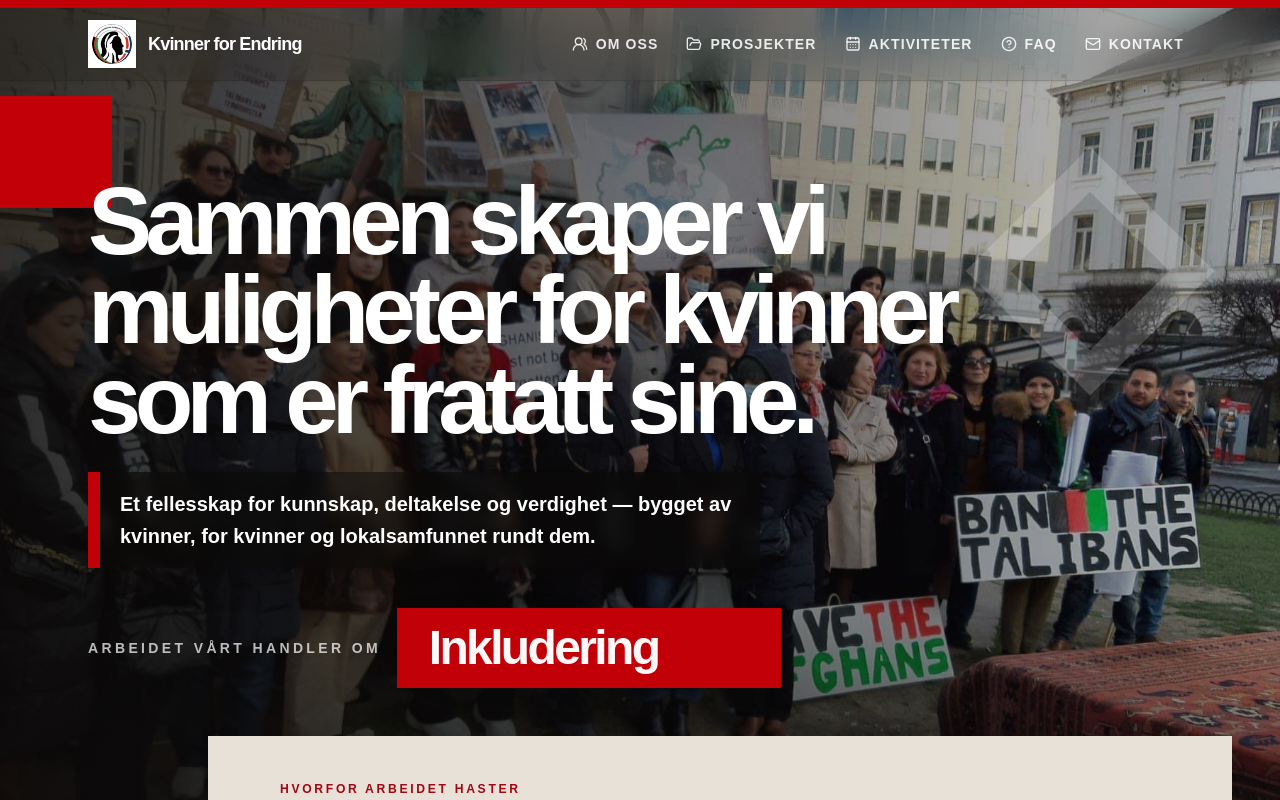
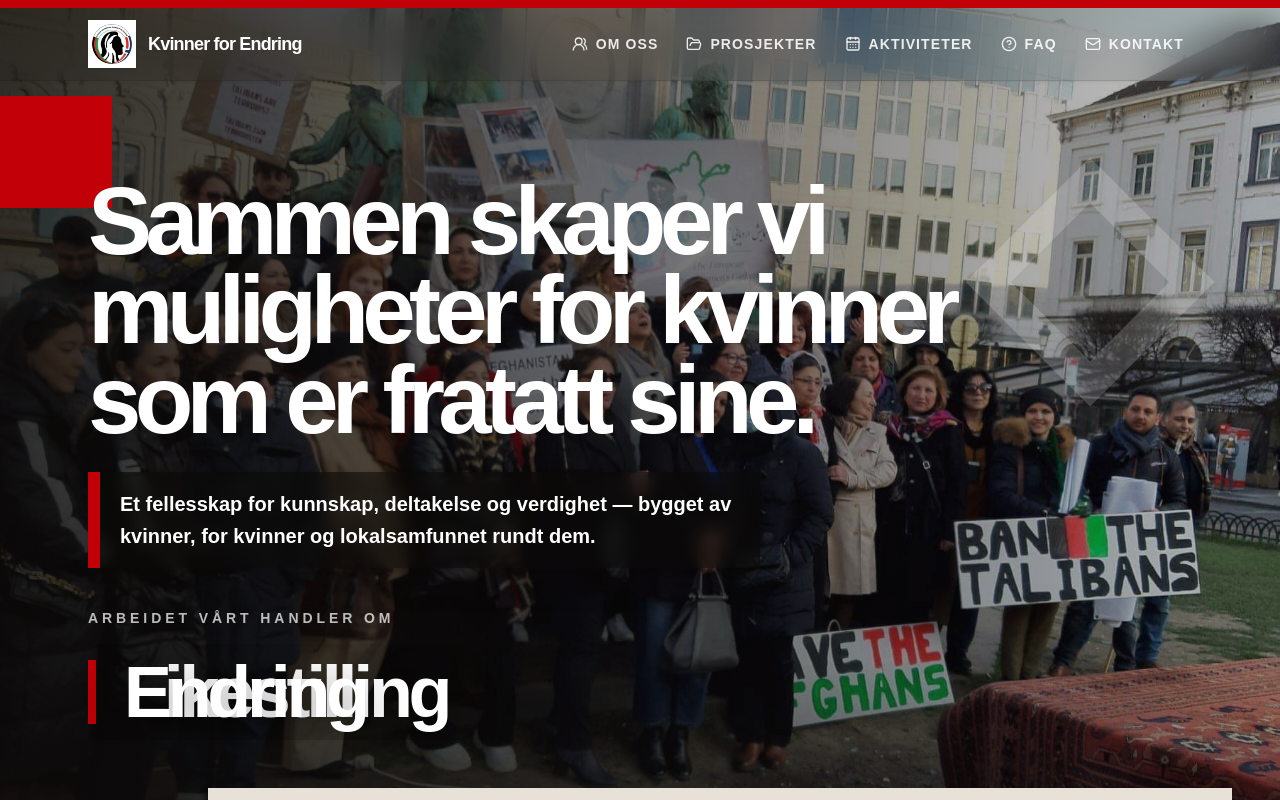
Before and after one commit to usman-ghafoorzai/nakfe-prosjekt, a Next.js app: page / in a window 1280 px wide. Shown: the top 800 px of the page. Built offline with nearby package versions, Linux system fonts and the light colour scheme.

Commit message:
Refactor `Hero`: improve rotating words animation, layout styling, and overall readability

```diff
--- a/src/app/globals.css
+++ b/src/app/globals.css
@@ -71,28 +71,28 @@ body {
   background: rgba(185, 28, 28, 0.22);
 }
 
+.nakfe-hero-word {
+  animation: nakfe-hero-word 8.8s infinite;
+}
+
 @keyframes nakfe-hero-word {
   0%,
-  12% {
+  10% {
     opacity: 0;
-    transform: translateX(10px);
+    clip-path: inset(0 100% 0 0);
   }
 
-  18%,
+  16%,
   34% {
     opacity: 1;
-    transform: translateX(0);
+    clip-path: inset(0 0 0 0);
   }
 
   42%,
   100% {
     opacity: 0;
-    transform: translateX(-10px);
+    clip-path: inset(0 0 0 100%);
   }
-}
-
-.nakfe-hero-word {
-  animation: nakfe-hero-word 8.8s infinite;
 }
 
 @media (prefers-reduced-motion: reduce) {
--- a/src/components/Hero.tsx
+++ b/src/components/Hero.tsx
@@ -44,20 +44,22 @@ export default function Hero({ content }: HeroProps) {
           ) : null}
 
           {rotatingWords.length > 0 ? (
-              <div className="mt-10 flex flex-col gap-4 sm:flex-row sm:items-center">
-                <p className="text-sm font-black uppercase tracking-[0.24em] text-white/72">
+            <div className="mt-10 max-w-4xl">
+              <p className="text-sm font-black uppercase tracking-[0.28em] text-white/72">
                 Arbeidet vårt handler om
               </p>
 
               <div
-                    className="relative flex h-20 w-full max-w-sm items-center overflow-hidden bg-red-700 px-6 text-white shadow-2xl shadow-stone-950/25 sm:h-20 sm:w-[28rem] sm:px-8"
+                className="relative mt-4 h-20 overflow-hidden sm:h-24"
                 aria-label={rotatingWords.join(", ")}
               >
+                <div className="absolute left-0 top-1/2 h-14 w-2 -translate-y-1/2 bg-red-700 sm:h-16" />
+
                 {rotatingWords.map((word, index) => (
                   <span
                     key={word}
-                          className="nakfe-hero-word absolute inset-0 flex items-center px-6 text-4xl font-black leading-none tracking-[-0.055em] opacity-0 sm:px-8 sm:text-5xl"
-                          style={{ animationDelay: `${index * 3.3}s` }}
+                    className="nakfe-hero-word absolute inset-0 flex items-center pl-7 text-5xl font-black leading-none tracking-[-0.06em] text-white drop-shadow-[0_8px_24px_rgba(0,0,0,0.45)] sm:pl-9 sm:text-7xl"
+                    style={{ animationDelay: `${index * 2.2}s` }}
                     aria-hidden={index !== 0}
                   >
                     {word}
```
Lines whose indentation alone changed are shown as unchanged.
